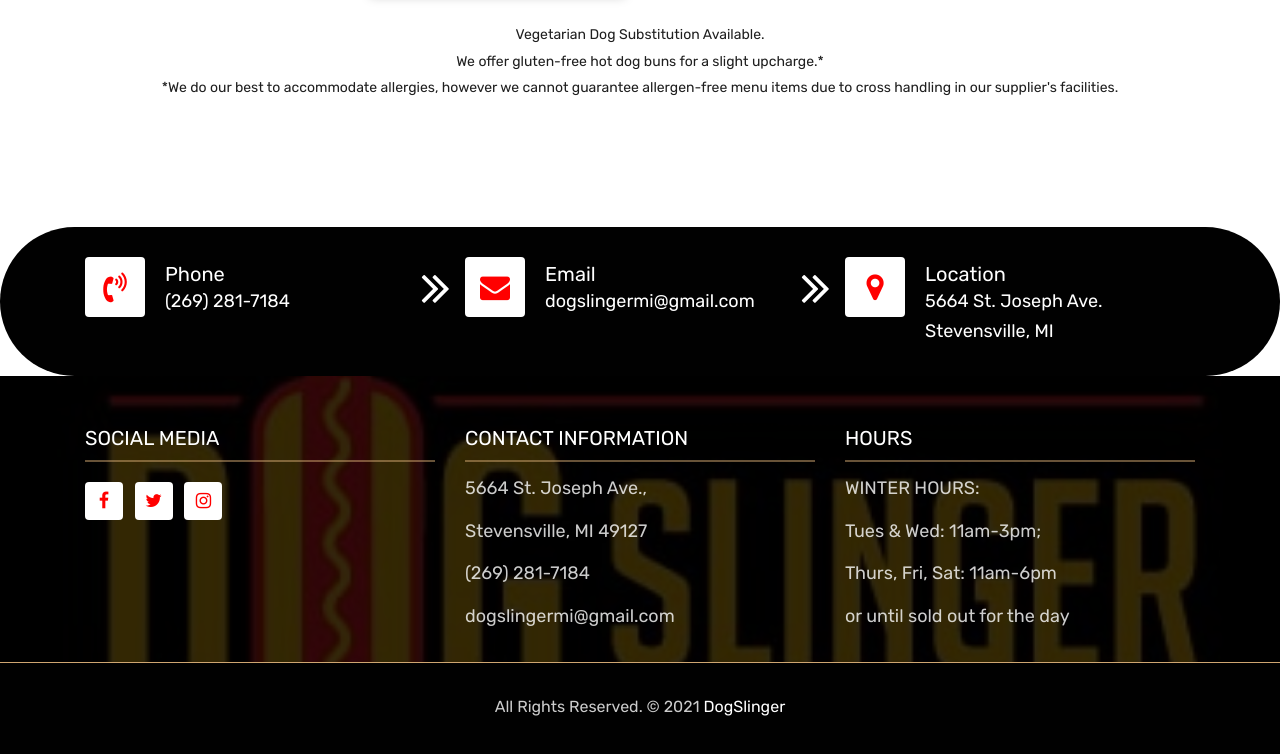
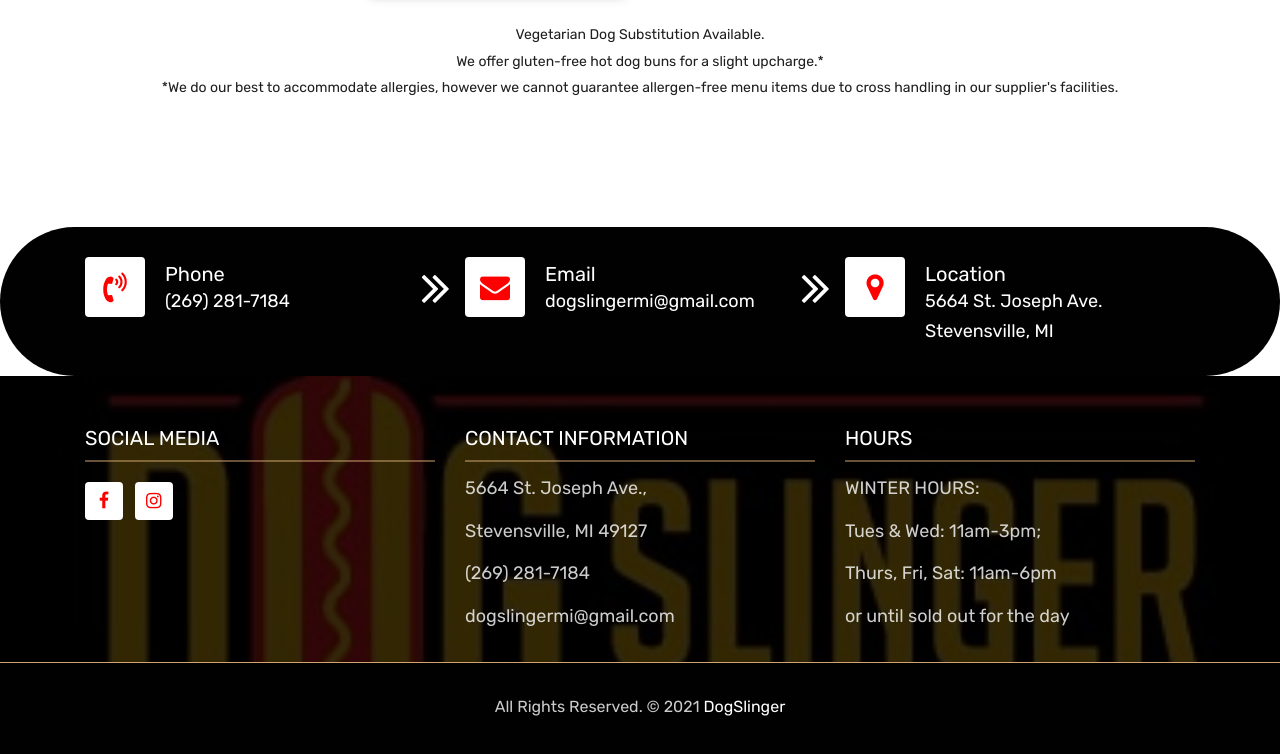
Before and after one commit to KJSamples/DogSlinger, a plain HTML site: page index.html in a window 1280 px wide. Shown: the part 3058-3812 px from the top of the page. Drawn offline with Linux system fonts and the light colour scheme.

Commit message:
Update index.html

```diff
--- a/index.html
+++ b/index.html
@@ -661,8 +661,6 @@
 					<h3>Social Media</h3>
 					<ul class="list-inline f-social">
 						<li class="list-inline-item"><a href="https://m.facebook.com/DogSlingerMI/"><i class="fa fa-facebook" aria-hidden="true"></i></a></li>
-						<li class="list-inline-item"><a href="https://twitter.com/DogSlinger1"><i class="fa fa-twitter" aria-hidden="true"></i></a></li>
-						<!--<li class="list-inline-item"><a href="#"><i class="fa fa-linkedin" aria-hidden="true"></i></a></li>-->
 						<li class="list-inline-item"><a href="https://www.instagram.com/dogslingermi/"><i class="fa fa-instagram" aria-hidden="true"></i></a></li>
 					</ul>
 				</div>
```
